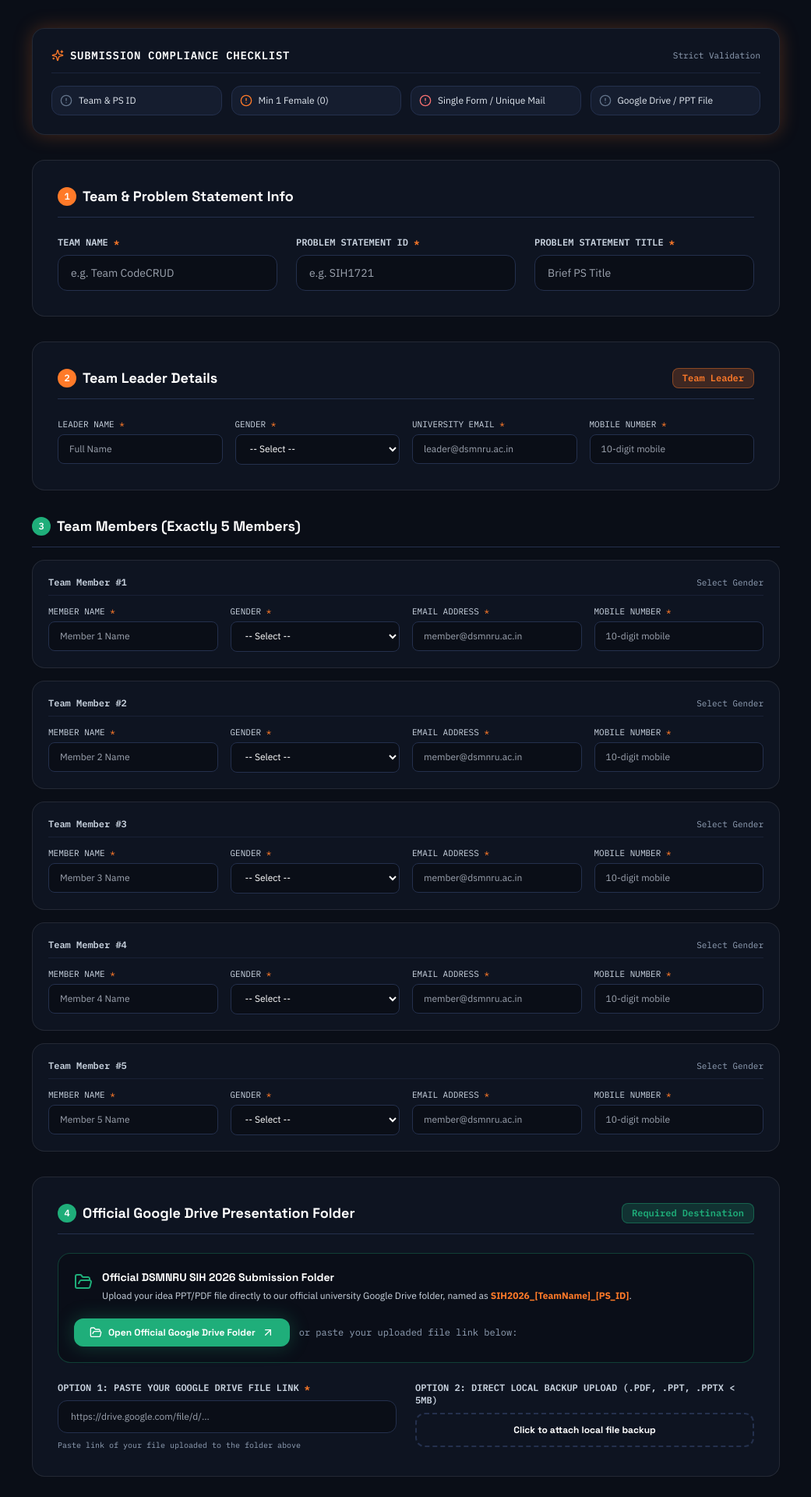
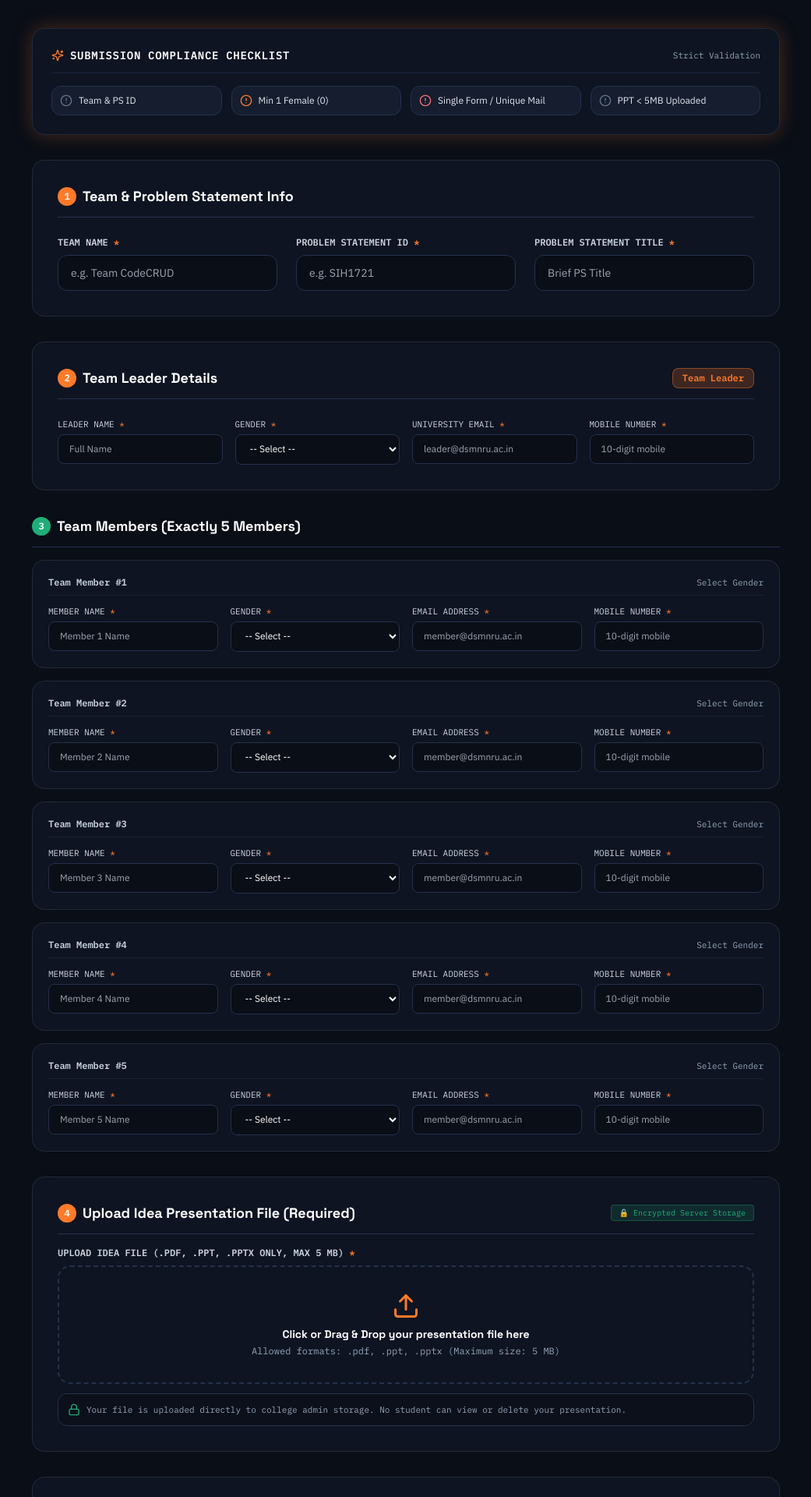
Before and after one commit to ayushrsc2003/SIH-2026-DSMNRU, a Next.js app: page /register in a window 1280 px wide. Shown: the part 320-2240 px from the top of the page at 78% size, without its empty margins (119-1160 px from the left). Built offline with nearby package versions, Linux system fonts and the light colour scheme.

Commit message:
Execute Solution 1: Direct private upload with admin-only access

```diff
--- a/app/register/page.tsx
+++ b/app/register/page.tsx
@@ -3,7 +3,7 @@
 import React, { useState, useMemo } from 'react';
 import Navbar from '@/components/Navbar';
 import Footer from '@/components/Footer';
-import { User, Mail, Phone, Upload, CheckCircle2, AlertCircle, Send, RefreshCw, FileText, ExternalLink, ShieldCheck, Sparkles, FolderOpen, Globe, ArrowUpRight } from 'lucide-react';
+import { User, Mail, Phone, Upload, CheckCircle2, AlertCircle, Send, RefreshCw, FileText, ExternalLink, ShieldCheck, Sparkles, Lock } from 'lucide-react';
 
 interface MemberFormState {
   name: string;
@@ -19,13 +19,10 @@ const INITIAL_MEMBER: MemberFormState = {
   phone: '',
 };
 
-const OFFICIAL_GOOGLE_DRIVE_FOLDER_URL = "https://drive.google.com/drive/folders/1pkQZVk9vs5_PW9H1tYnH7-HaQJ1xZsaw";
-
 export default function RegisterPage() {
   const [teamName, setTeamName] = useState('');
   const [problemStatementTitle, setProblemStatementTitle] = useState('');
   const [problemStatementId, setProblemStatementId] = useState('');
-  const [googleDriveLink, setGoogleDriveLink] = useState('');
   const [acknowledged, setAcknowledged] = useState(false);
 
   // Leader state
@@ -124,8 +121,8 @@ export default function RegisterPage() {
     const uniqueEmails = new Set(allEmails);
     const noDuplicateEmails = allEmails.length === 6 && uniqueEmails.size === 6;
 
-    // File Uploaded or Google Drive Link provided
-    const fileOrDriveValid = (pptFile !== null && fileError === null) || googleDriveLink.trim() !== '';
+    // File Uploaded & Valid
+    const fileValid = pptFile !== null && fileError === null;
 
     const canSubmit =
       metaValid &&
@@ -133,7 +130,7 @@ export default function RegisterPage() {
       membersValid &&
       hasFemale &&
       noDuplicateEmails &&
-      fileOrDriveValid &&
+      fileValid &&
       acknowledged;
 
     return {
@@ -143,10 +140,10 @@ export default function RegisterPage() {
       hasFemale,
       femaleCount,
       noDuplicateEmails,
-      fileOrDriveValid,
+      fileValid,
       canSubmit,
     };
-  }, [teamName, problemStatementTitle, problemStatementId, leader, members, pptFile, fileError, googleDriveLink, acknowledged]);
+  }, [teamName, problemStatementTitle, problemStatementId, leader, members, pptFile, fileError, acknowledged]);
 
   // Form Submit Handler
   const handleSubmit = async (e: React.FormEvent) => {
@@ -154,7 +151,7 @@ export default function RegisterPage() {
     setServerError(null);
 
     if (!checklist.canSubmit) {
-      setServerError('Please complete all required fields and checklist rules before submitting.');
+      setServerError('Please complete all required fields and upload your PPT/PDF file before submitting.');
       return;
     }
 
@@ -164,7 +161,6 @@ export default function RegisterPage() {
     formData.append('teamName', teamName.trim());
     formData.append('problemStatementTitle', problemStatementTitle.trim());
     formData.append('problemStatementId', problemStatementId.trim());
-    formData.append('googleDriveLink', googleDriveLink.trim() || OFFICIAL_GOOGLE_DRIVE_FOLDER_URL);
     formData.append('acknowledged', acknowledged ? 'true' : 'false');
 
     formData.append('leaderName', leader.name.trim());
@@ -204,7 +200,6 @@ export default function RegisterPage() {
     setTeamName('');
     setProblemStatementTitle('');
     setProblemStatementId('');
-    setGoogleDriveLink('');
     setAcknowledged(false);
     setLeader({ ...INITIAL_MEMBER });
     setMembers([
@@ -238,9 +233,15 @@ export default function RegisterPage() {
             Register your team (1 Leader + 5 Members). Generates official SIH 2026 College Authorization Letter automatically.
           </p>
 
-          <div className="mt-4 inline-flex items-center space-x-2 px-3.5 py-1.5 rounded-full bg-saffron/10 border border-saffron/30 text-saffron text-xs font-mono">
-            <ShieldCheck className="w-4 h-4" />
-            <span>Policy: Single Form Submission Per User Email</span>
+          <div className="mt-4 flex flex-wrap items-center justify-center gap-3">
+            <span className="inline-flex items-center space-x-2 px-3.5 py-1.5 rounded-full bg-accentGreen/10 border border-accentGreen/30 text-accentGreen text-xs font-mono">
+              <Lock className="w-3.5 h-3.5" />
+              <span>Private File Storage: Uploads Restricted to Admin Review</span>
+            </span>
+            <span className="inline-flex items-center space-x-2 px-3.5 py-1.5 rounded-full bg-saffron/10 border border-saffron/30 text-saffron text-xs font-mono">
+              <ShieldCheck className="w-3.5 h-3.5" />
+              <span>Single Form Submission Per User Email</span>
+            </span>
           </div>
 
           <div className="w-16 h-1 bg-gradient-to-r from-saffron to-accentGreen rounded-full mt-4" />
@@ -271,7 +272,7 @@ export default function RegisterPage() {
 
             <div className="p-4 rounded-xl bg-navy-900/80 border border-surface-border text-xs text-slate-400 font-mono space-y-1 max-w-md mx-auto">
               <p className="text-saffron font-bold">🔒 Admin Workflow Note:</p>
-              <p>Your official Authorization Letter has been routed to college administration for printing and Principal/Dean wet signature.</p>
+              <p>Your uploaded PPT file and official Authorization Letter have been safely received by college administration.</p>
             </div>
 
             <button
@@ -312,8 +313,8 @@ export default function RegisterPage() {
                 </div>
 
                 <div className="flex items-center space-x-2 p-2.5 rounded-xl bg-surface-light/60 border border-surface-border">
-                  {checklist.fileOrDriveValid ? <CheckCircle2 className="w-4 h-4 text-accentGreen shrink-0" /> : <AlertCircle className="w-4 h-4 text-slate-500 shrink-0" />}
-                  <span className="text-slate-200">Google Drive / PPT File</span>
+                  {checklist.fileValid ? <CheckCircle2 className="w-4 h-4 text-accentGreen shrink-0" /> : <AlertCircle className="w-4 h-4 text-slate-500 shrink-0" />}
+                  <span className="text-slate-200">PPT &lt; 5MB Uploaded</span>
                 </div>
               </div>
             </div>
@@ -541,83 +542,48 @@ export default function RegisterPage() {
               ))}
             </div>
 
-            {/* Step 4: Official Google Drive Upload Folder Banner */}
-            <div className="p-6 sm:p-8 rounded-2xl glass-panel border border-accentGreen/40 space-y-6">
+            {/* Step 4: Direct Private File Upload (Max 5MB) */}
+            <div className="p-6 sm:p-8 rounded-2xl glass-panel border border-surface-border space-y-4">
               <div className="border-b border-surface-border pb-3 flex items-center justify-between">
                 <h2 className="text-lg font-heading font-bold text-white flex items-center space-x-2">
-                  <span className="w-6 h-6 rounded-full bg-accentGreen text-white text-xs flex items-center justify-center font-mono font-bold">4</span>
-                  <span>Official Google Drive Presentation Folder</span>
+                  <span className="w-6 h-6 rounded-full bg-saffron text-white text-xs flex items-center justify-center font-mono font-bold">4</span>
+                  <span>Upload Idea Presentation File (Required)</span>
                 </h2>
-                <span className="px-3 py-1 text-xs font-mono font-bold rounded-lg bg-accentGreen/20 text-accentGreen border border-accentGreen/40">
-                  Required Destination
+                <span className="px-2.5 py-0.5 text-[10px] font-mono rounded bg-accentGreen/15 text-accentGreen border border-accentGreen/30">
+                  🔒 Encrypted Server Storage
                 </span>
               </div>
 
-              {/* Banner with direct link to Google Drive folder */}
-              <div className="p-5 rounded-2xl bg-navy-900/80 border border-accentGreen/30 space-y-3">
-                <div className="flex items-start space-x-3">
-                  <FolderOpen className="w-6 h-6 text-accentGreen shrink-0 mt-1" />
               <div>
-                    <h3 className="text-sm font-heading font-bold text-white">
-                      Official DSMNRU SIH 2026 Submission Folder
-                    </h3>
-                    <p className="text-xs text-slate-300 mt-1 leading-relaxed">
-                      Upload your idea PPT/PDF file directly to our official university Google Drive folder, named as <strong className="text-saffron">SIH2026_[TeamName]_[PS_ID]</strong>.
-                    </p>
-                  </div>
-                </div>
+                <label className="block text-xs font-mono font-semibold text-slate-300 uppercase mb-2">
+                  Upload Idea File (.pdf, .ppt, .pptx only, Max 5 MB) <span className="text-saffron">*</span>
+                </label>
 
-                <div className="pt-2 flex flex-col sm:flex-row items-center gap-3">
-                  <a
-                    href={OFFICIAL_GOOGLE_DRIVE_FOLDER_URL}
-                    target="_blank"
-                    rel="noopener noreferrer"
-                    className="inline-flex items-center space-x-2 px-5 py-2.5 rounded-xl bg-accentGreen hover:bg-accentGreen-hover text-white text-xs font-heading font-bold shadow-green-glow transition-all"
-                  >
-                    <FolderOpen className="w-4 h-4" />
-                    <span>Open Official Google Drive Folder</span>
-                    <ArrowUpRight className="w-4 h-4" />
-                  </a>
-
-                  <span className="text-xs text-slate-400 font-mono">
-                    or paste your uploaded file link below:
-                  </span>
-                </div>
-              </div>
-
-              <div className="grid grid-cols-1 md:grid-cols-2 gap-6">
-                {/* Input Option A: Google Drive Uploaded File Link */}
-                <div className="space-y-2">
-                  <label className="block text-xs font-mono font-semibold text-slate-300 uppercase">
-                    Option 1: Paste Your Google Drive File Link <span className="text-saffron">*</span>
-                  </label>
-                  <input
-                    type="url"
-                    placeholder="https://drive.google.com/file/d/..."
-                    value={googleDriveLink}
-                    onChange={(e) => setGoogleDriveLink(e.target.value)}
-                    className="w-full px-4 py-3 rounded-xl bg-navy-900 border border-surface-border text-white text-xs focus:outline-none focus:border-accentGreen"
-                  />
-                  <p className="text-[10px] text-slate-400 font-mono">Paste link of your file uploaded to the folder above</p>
-                </div>
-
-                {/* Input Option B: Direct Attachment Backup */}
-                <div className="space-y-2">
-                  <label className="block text-xs font-mono font-semibold text-slate-300 uppercase">
-                    Option 2: Direct Local Backup Upload (.pdf, .ppt, .pptx &lt; 5MB)
-                  </label>
-                  <div className="relative border-2 border-dashed border-surface-border hover:border-saffron rounded-xl p-3 text-center transition-colors">
+                <div className="relative border-2 border-dashed border-surface-border hover:border-saffron rounded-2xl p-8 text-center transition-colors">
                   <input
                     type="file"
+                    required
                     accept=".pdf,.ppt,.pptx"
                     onChange={handleFileChange}
                     className="absolute inset-0 w-full h-full opacity-0 cursor-pointer z-10"
                   />
-                    <p className="text-xs font-heading font-bold text-white truncate">
-                      {pptFile ? `Selected: ${pptFile.name}` : 'Click to attach local file backup'}
+                  <Upload className="w-9 h-9 text-saffron mx-auto mb-2" />
+                  <p className="text-sm font-heading font-bold text-white">
+                    {pptFile ? `Selected: ${pptFile.name} (${(pptFile.size / (1024 * 1024)).toFixed(2)} MB)` : 'Click or Drag & Drop your presentation file here'}
                   </p>
+                  <p className="text-xs text-slate-400 font-mono mt-1">Allowed formats: .pdf, .ppt, .pptx (Maximum size: 5 MB)</p>
                 </div>
-                  {fileError && <p className="text-xs font-mono text-red-400">{fileError}</p>}
+
+                {fileError && (
+                  <p className="mt-2 text-xs font-mono text-red-400 flex items-center space-x-1">
+                    <AlertCircle className="w-3.5 h-3.5" />
+                    <span>{fileError}</span>
+                  </p>
+                )}
+
+                <div className="mt-3 p-3 rounded-xl bg-navy-900/60 border border-surface-border text-[11px] font-mono text-slate-400 flex items-center space-x-2">
+                  <Lock className="w-4 h-4 text-accentGreen shrink-0" />
+                  <span>Your file is uploaded directly to college admin storage. No student can view or delete your presentation.</span>
                 </div>
               </div>
             </div>
@@ -659,7 +625,7 @@ export default function RegisterPage() {
                 {submitting ? (
                   <>
                     <RefreshCw className="w-5 h-5 animate-spin" />
-                    <span>Submitting Team Registration...</span>
+                    <span>Uploading File & Processing Submission...</span>
                   </>
                 ) : (
                   <>
```
Lines whose indentation alone changed are shown as unchanged.
